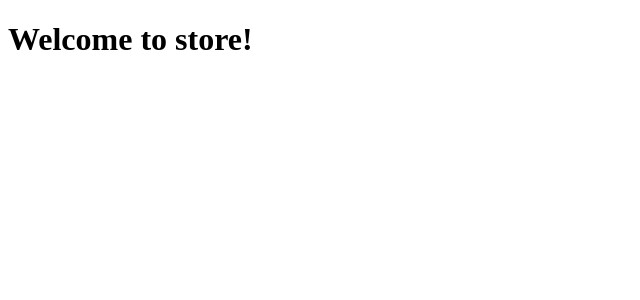
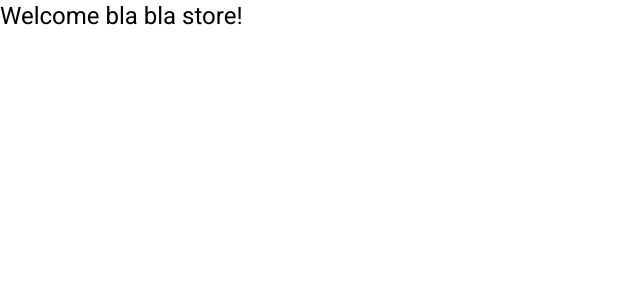
Before and after one commit to kostas-python/store, an Angular app: page / in a window 1280 px wide. Shown: the top 300 px of the page, without its empty margins (0-640 px from the left). Built offline with nearby package versions, Linux system fonts and the light colour scheme.

Commit message:
Added modules

```diff
--- a/angular.json
+++ b/angular.json
@@ -52,6 +52,7 @@
               "src/assets"
             ],
             "styles": [
+              "@angular/material/prebuilt-themes/indigo-pink.css",
               "src/styles.css"
             ],
             "scripts": [],
--- a/package.json
+++ b/package.json
@@ -11,10 +11,12 @@
   "private": true,
   "dependencies": {
     "@angular/animations": "^17.0.0",
+    "@angular/cdk": "^17.3.0",
     "@angular/common": "^17.0.0",
     "@angular/compiler": "^17.0.0",
     "@angular/core": "^17.0.0",
     "@angular/forms": "^17.0.0",
+    "@angular/material": "^17.3.0",
     "@angular/platform-browser": "^17.0.0",
     "@angular/platform-browser-dynamic": "^17.0.0",
     "@angular/platform-server": "^17.0.0",
@@ -31,6 +33,9 @@
     "@angular/compiler-cli": "^17.0.0",
     "@types/express": "^4.17.17",
     "@types/node": "^18.18.0",
+    "autoprefixer": "^10.4.18",
+    "postcss": "^8.4.35",
+    "tailwindcss": "^3.4.1",
     "typescript": "~5.2.2"
   }
 }
--- a/src/app/app.component.ts
+++ b/src/app/app.component.ts
@@ -1,13 +1,40 @@
 import { Component } from '@angular/core';
 import { CommonModule } from '@angular/common';
 import { RouterOutlet } from '@angular/router';
+import { MatSidenavModule } from '@angular/material/sidenav';
+import { MatMenuModule } from '@angular/material/menu';
+import { MatGridListModule } from '@angular/material/grid-list';
+import { MatIconModule } from '@angular/material/icon';
+import { MatCardModule } from '@angular/material/card';
+import { MatButtonModule } from '@angular/material/button';
+import { MatExpansionModule } from '@angular/material/expansion';
+import { MatListModule } from '@angular/material/list';
+import { MatToolbarModule } from '@angular/material/toolbar';
+import { MatTableModule } from '@angular/material/table';
+import { MatBadgeModule } from '@angular/material/badge';
+import { MatSnackBarModule } from '@angular/material/snack-bar';
+
+
+
 
 @Component({
   selector: 'app-root',
   standalone: true,
-  imports: [CommonModule, RouterOutlet],
+  imports: [CommonModule, RouterOutlet, MatSidenavModule,
+    MatGridListModule,
+    MatMenuModule,
+    MatButtonModule,
+    MatCardModule,
+    MatIconModule,
+    MatExpansionModule,
+    MatListModule,
+    MatToolbarModule,
+    MatTableModule,
+    MatBadgeModule,
+    MatSnackBarModule,
+  ],
   template: `
-    <h1>Welcome to {{title}}!</h1>
+    <h1>Welcome bla bla {{title}}!</h1>
 
     <router-outlet></router-outlet>
   `,
--- a/src/app/app.config.ts
+++ b/src/app/app.config.ts
@@ -3,7 +3,8 @@
 
 import { routes } from './app.routes';
 import { provideClientHydration } from '@angular/platform-browser';
+import { provideAnimationsAsync } from '@angular/platform-browser/animations/async';
 
 export const appConfig: ApplicationConfig = {
-  providers: [provideRouter(routes), provideClientHydration()]
+  providers: [provideRouter(routes), provideClientHydration(), provideAnimationsAsync('noop')]
 };
--- a/src/index.html
+++ b/src/index.html
@@ -6,8 +6,10 @@
   <base href="/">
   <meta name="viewport" content="width=device-width, initial-scale=1">
   <link rel="icon" type="image/x-icon" href="favicon.ico">
+  <link href="https://fonts.googleapis.com/css2?family=Roboto:wght@300;400;500&display=swap" rel="stylesheet">
+  <link href="https://fonts.googleapis.com/icon?family=Material+Icons" rel="stylesheet">
 </head>
-<body>
+<body class="mat-typography">
   <app-root></app-root>
 </body>
 </html>
--- a/src/styles.css
+++ b/src/styles.css
@@ -1 +1,9 @@
 /* You can add global styles to this file, and also import other style files */
+
+@tailwind base;
+@tailwind components;
+@tailwind utilities;
+
+
+html, body { height: 100%; }
+body { margin: 0; font-family: Roboto, "Helvetica Neue", sans-serif; }
--- /dev/null
+++ b/tailwind.config.js
@@ -0,0 +1,8 @@
+/** @type {import('tailwindcss').Config} */
+module.exports = {
+  content: ["./src/**/*.{html,ts}"],
+  theme: {
+    extend: {},
+  },
+  plugins: [],
+}
```
Also changed, not shown: 1 other file (tests, documents, lock files or other folders).
